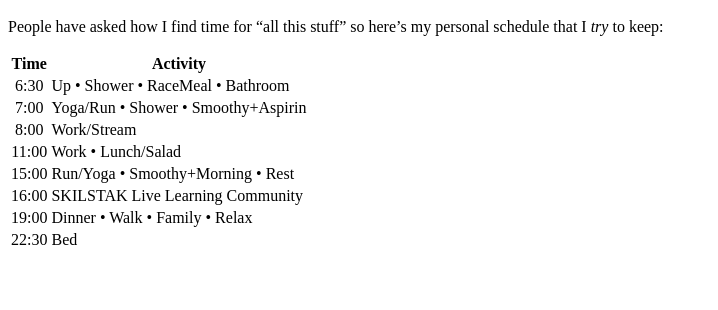
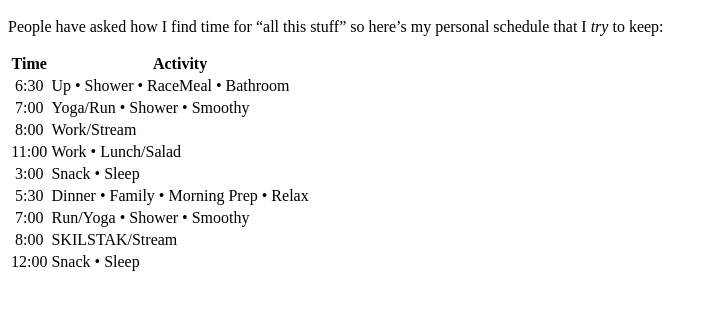
Before and after one commit to intelagense/rwxrob, a plain HTML site: page schedule/index.html in a window 1280 px wide. Shown: the part 48-358 px from the top of the page, without its empty margins (0-718 px from the left). Drawn offline with Linux system fonts and the light colour scheme.

Commit message:
Update schedule (double-sleep cycle)

```diff
--- a/schedule/index.html
+++ b/schedule/index.html
@@ -14,7 +14,7 @@
 </tr>
 <tr class="even">
 <td style="text-align: center;">7:00</td>
-<td>Yoga/Run • Shower • Smoothy+Aspirin</td>
+<td>Yoga/Run • Shower • Smoothy</td>
 </tr>
 <tr class="odd">
 <td style="text-align: center;">8:00</td>
@@ -25,20 +25,24 @@
 <td>Work • Lunch/Salad</td>
 </tr>
 <tr class="odd">
-<td style="text-align: center;">15:00</td>
-<td>Run/Yoga • Smoothy+Morning • Rest</td>
+<td style="text-align: center;">3:00</td>
+<td>Snack • Sleep</td>
 </tr>
 <tr class="even">
-<td style="text-align: center;">16:00</td>
-<td>SKILSTAK Live Learning Community</td>
+<td style="text-align: center;">5:30</td>
+<td>Dinner • Family • Morning Prep • Relax</td>
 </tr>
 <tr class="odd">
-<td style="text-align: center;">19:00</td>
-<td>Dinner • Walk • Family • Relax</td>
+<td style="text-align: center;">7:00</td>
+<td>Run/Yoga • Shower • Smoothy</td>
 </tr>
 <tr class="even">
-<td style="text-align: center;">22:30</td>
-<td>Bed</td>
+<td style="text-align: center;">8:00</td>
+<td>SKILSTAK/Stream</td>
+</tr>
+<tr class="odd">
+<td style="text-align: center;">12:00</td>
+<td>Snack • Sleep</td>
 </tr>
 </tbody>
 </table>
```
Also changed, not shown: 1 other file.
